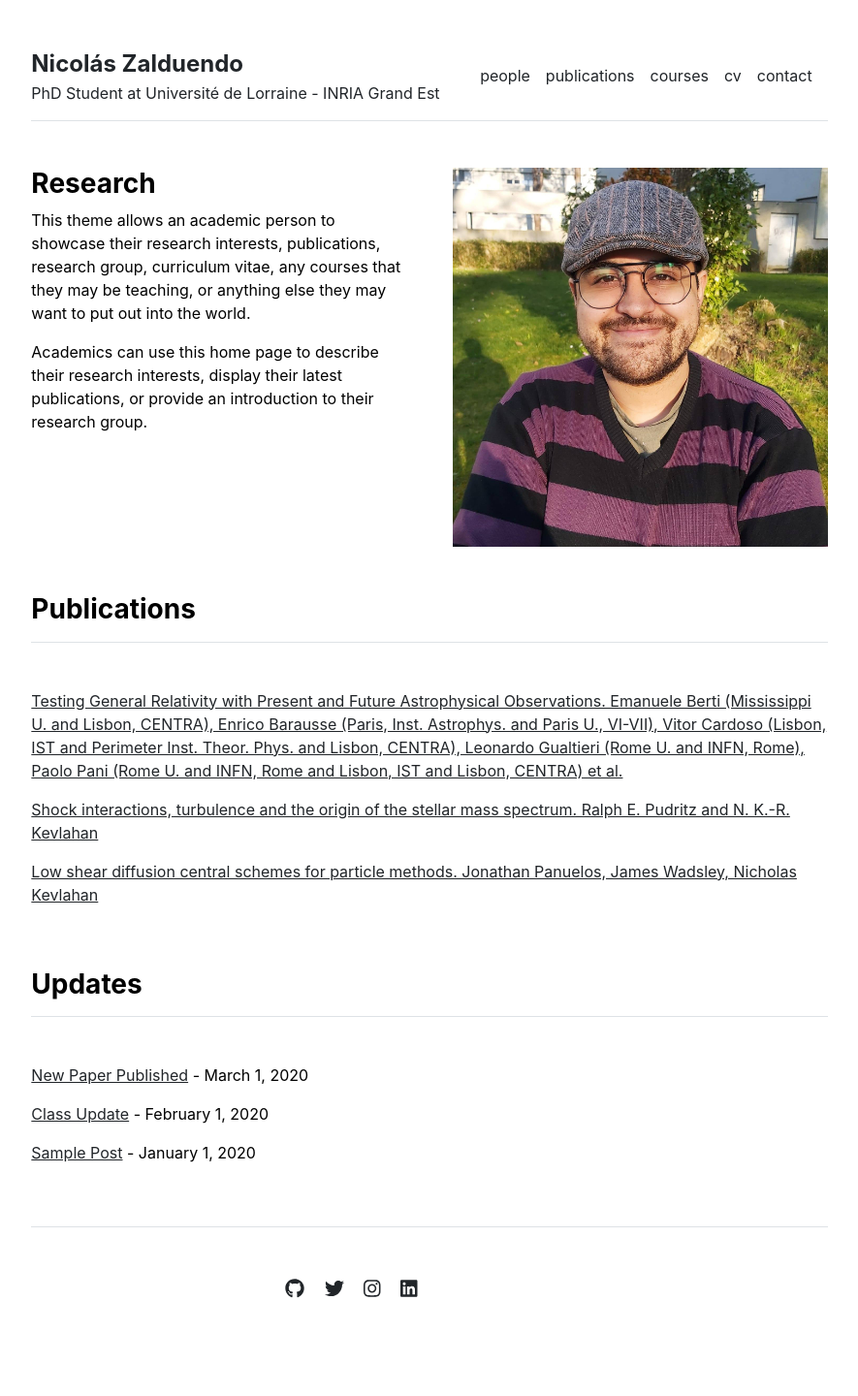
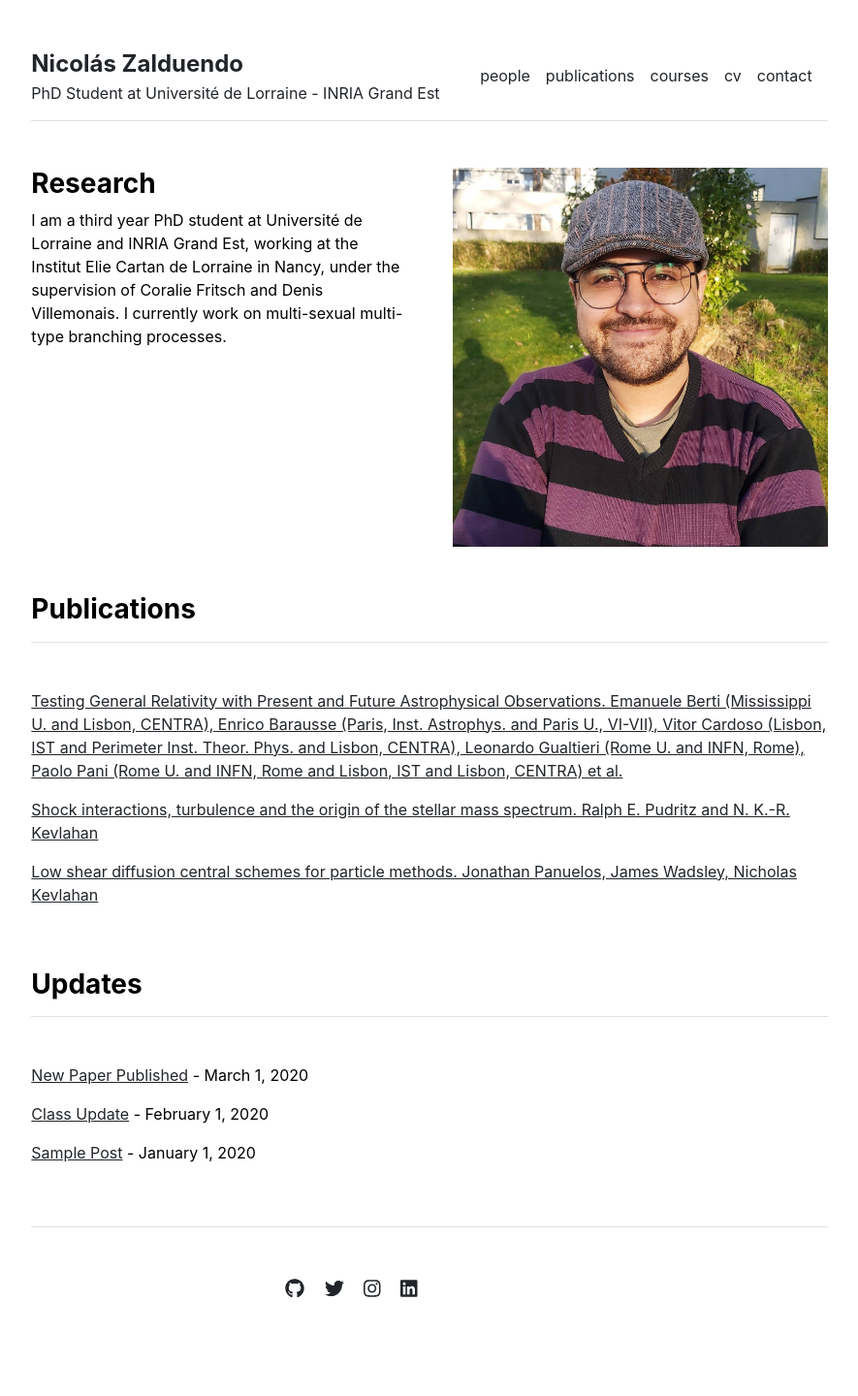
Before and after one commit to nzalduendo/nzalduendo.github.io, a Jekyll site: the page built from index.md, in a window 1280 px wide. Shown: the whole page at 97% size, without its empty margins (197-1082 px from the left). Built offline with Jekyll 4.4.1, drawn with Linux system fonts in a browser that asks for light colours.

Commit message:
Update index.md

```diff
--- a/index.md
+++ b/index.md
@@ -3,6 +3,4 @@ layout: home
 title: "Home"
 ---
 
-This theme allows an academic person to showcase their research interests, publications, research group, curriculum vitae, any courses that they may be teaching, or anything else they may want to put out into the world.
-
-Academics can use this home page to describe their research interests, display their latest publications, or provide an introduction to their research group.
+I am a third year PhD student at Université de Lorraine and INRIA Grand Est, working at the Institut Elie Cartan de Lorraine in Nancy, under the supervision of Coralie Fritsch and Denis Villemonais. I currently work on multi-sexual multi-type branching processes.
```
